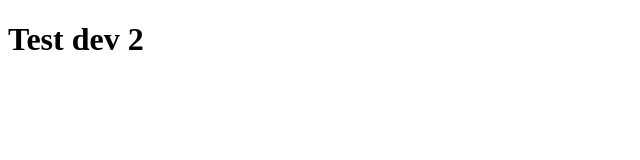
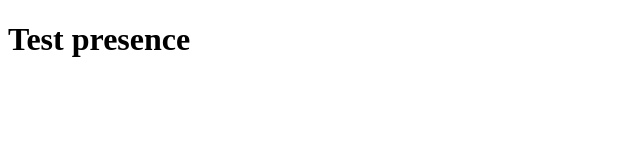
Before and after one commit to albandelishi/github-actions, a plain HTML site: page index.html in a window 1280 px wide. Shown: the whole page, without its empty margins (0-640 px from the left). Drawn offline with Linux system fonts and the light colour scheme.

Commit message:
file presence

```diff
--- a/index.html
+++ b/index.html
@@ -7,6 +7,6 @@
     <title>Document</title>
 </head>
 <body>
-    <h1>Test  dev 2</h1>
+    <h1>Test presence</h1>
 </body>
 </html>
```
